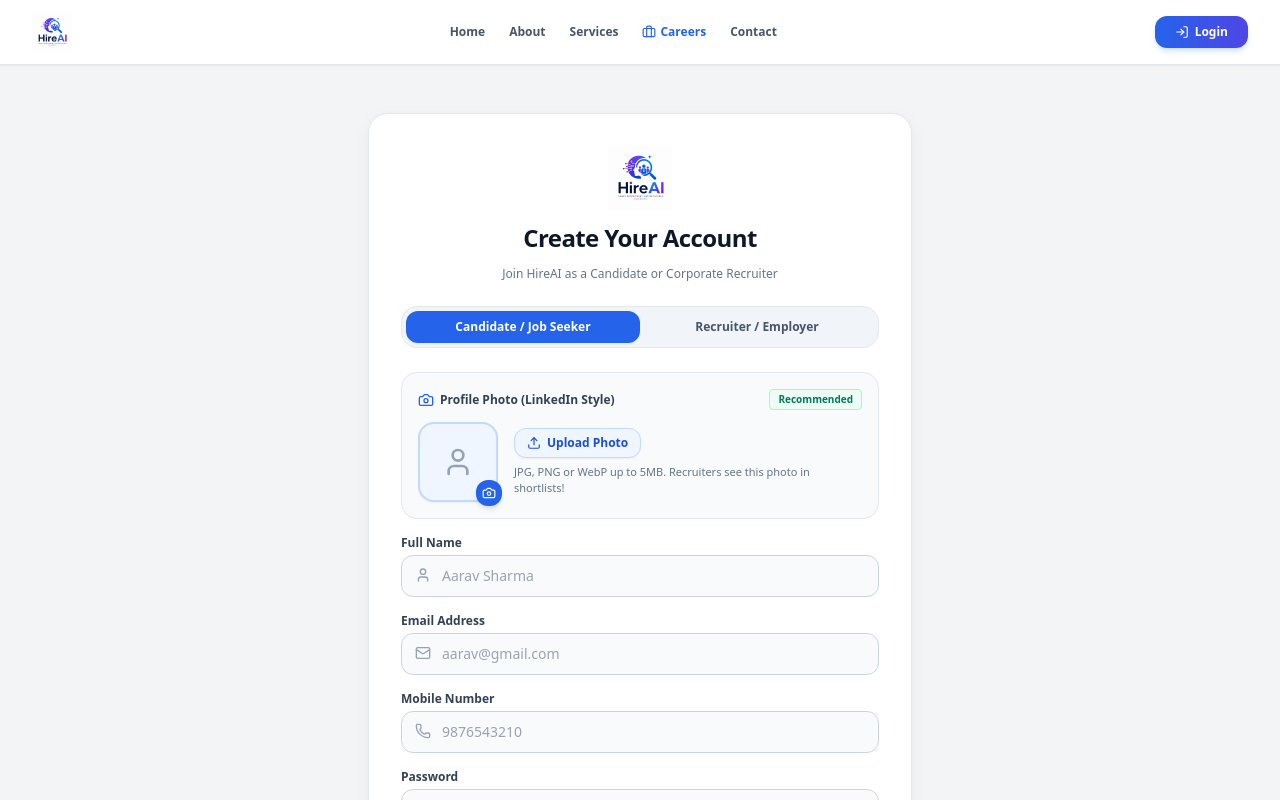
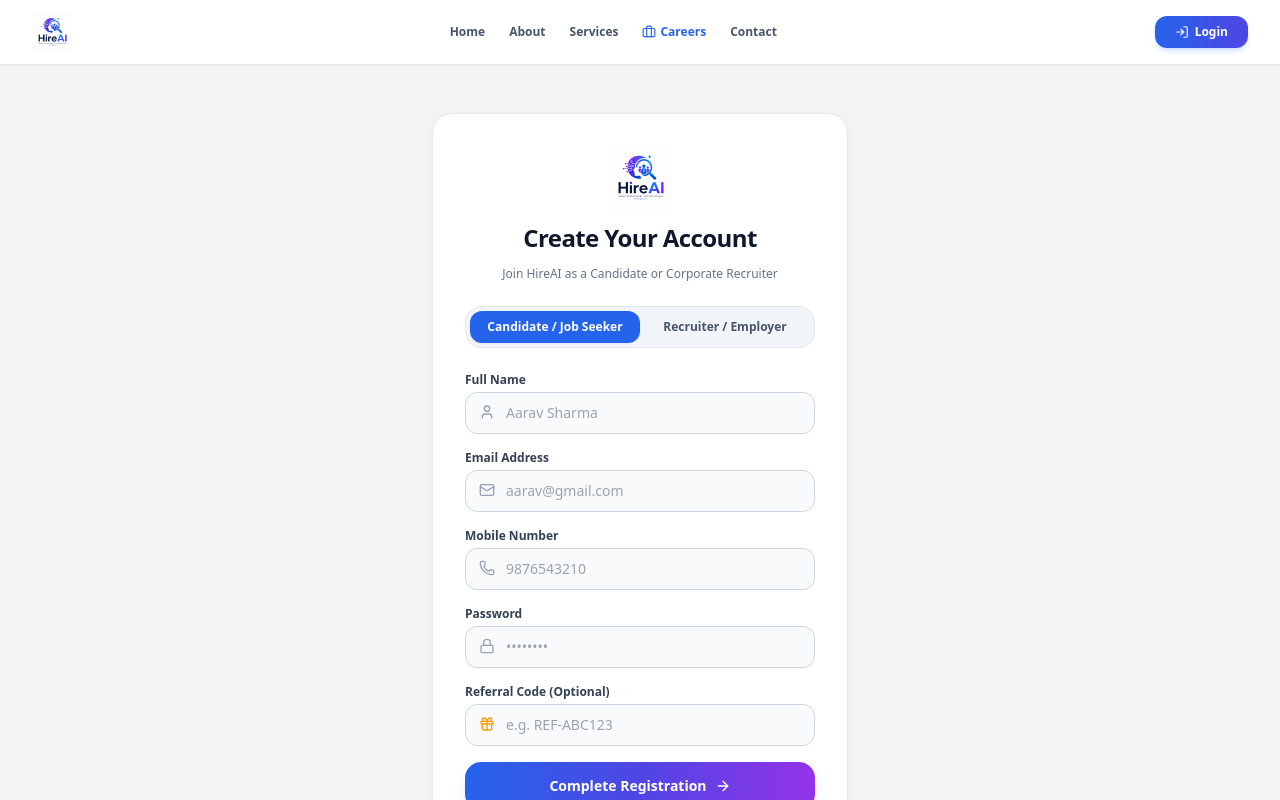
Before and after one commit to jonathpriya/HireAI, a React (Vite) app in the folder frontend/: page /register in a window 1280 px wide. Shown: the top 800 px of the page. Built offline with nearby package versions, Linux system fonts and the light colour scheme.

Commit message:
Clean up Register page: remove profile photo upload box from signup form for a standard clean registration flow

```diff
--- a/frontend/src/pages/public/Register.jsx
+++ b/frontend/src/pages/public/Register.jsx
@@ -1,57 +1,24 @@
 import React, { useState } from 'react';
 import { Link, useNavigate, useSearchParams } from 'react-router-dom';
 import { useAuth } from '../../context/AuthContext';
-import API from '../../services/api';
-import {
-  Sparkles, User, Mail, Lock, Phone, Building, Globe, AlertCircle,
-  ArrowRight, Gift, Camera, Upload, Trash2, RefreshCw, CheckCircle2, Image as ImageIcon
-} from 'lucide-react';
+import { Mail, Lock, User, Building, Globe, Phone, Gift, AlertCircle, ArrowRight } from 'lucide-react';
 
 export default function Register() {
-  const [searchParams] = useSearchParams();
-  const initialRole = searchParams.get('role') || 'candidate';
-  const initialRef = searchParams.get('ref') || '';
-
-  const [role, setRole] = useState(initialRole);
+  const [role, setRole] = useState('candidate');
   const [fullName, setFullName] = useState('');
   const [email, setEmail] = useState('');
   const [mobile, setMobile] = useState('');
   const [password, setPassword] = useState('');
   const [companyName, setCompanyName] = useState('');
   const [website, setWebsite] = useState('');
-  const [referralCode, setReferralCode] = useState(initialRef);
-
-  // Profile Picture state for candidates
-  const [photoFile, setPhotoFile] = useState(null);
-  const [photoPreview, setPhotoPreview] = useState(null);
+  const [referralCode, setReferralCode] = useState('');
 
   const [error, setError] = useState('');
   const [loading, setLoading] = useState(false);
 
-  const { register, updateUser } = useAuth();
+  const { register } = useAuth();
   const navigate = useNavigate();
-
-  const handlePhotoSelect = (e) => {
-    const file = e.target.files[0];
-    if (!file) return;
-
-    if (file.size > 5 * 1024 * 1024) {
-      setError('Profile image must be less than 5MB.');
-      return;
-    }
-
-    setPhotoFile(file);
-    setPhotoPreview(URL.createObjectURL(file));
-    setError('');
-  };
-
-  const handleRemovePhoto = () => {
-    setPhotoFile(null);
-    if (photoPreview) {
-      URL.revokeObjectURL(photoPreview);
-    }
-    setPhotoPreview(null);
-  };
+  const [searchParams] = useSearchParams();
 
   const handleSubmit = async (e) => {
     e.preventDefault();
@@ -71,22 +38,6 @@ export default function Register() {
 
       const data = await register(payload);
 
-      // If candidate uploaded a photo during signup, upload it immediately
-      if (role === 'candidate' && photoFile) {
-        try {
-          const formData = new FormData();
-          formData.append('file', photoFile);
-          const picRes = await API.post('/candidate/profile-picture', formData, {
-            headers: { 'Content-Type': 'multipart/form-data' }
-          });
-          if (updateUser && picRes.data.profile_pic_url) {
-            updateUser({ profile_pic_url: picRes.data.profile_pic_url });
-          }
-        } catch (picErr) {
-          console.error("Profile picture upload warning:", picErr);
-        }
-      }
-
       const jobId = searchParams.get('job_id');
       if (data.role === 'recruiter') {
         navigate('/recruiter/dashboard');
@@ -104,10 +55,10 @@ export default function Register() {
   };
 
   return (
-    <div className="max-w-xl mx-auto px-4 py-12">
-      <div className="glass-card p-8 rounded-3xl space-y-6 bg-white border border-slate-200 shadow-sm">
+    <div className="max-w-md mx-auto px-4 py-12">
+      <div className="glass-card p-8 rounded-3xl space-y-6 bg-white border border-slate-200 shadow-xl">
 
-        {/* Top Header */}
+        {/* Top Header Logo & Title */}
         <div className="text-center space-y-3">
           <img src="/images/logo.png" alt="HireAI Logo" className="h-16 w-auto mx-auto object-contain" />
           <h1 className="text-2xl font-black text-slate-900 tracking-tight">Create Your Account</h1>
@@ -133,89 +84,13 @@ export default function Register() {
         </div>
 
         {error && (
-          <div className="p-3.5 rounded-xl bg-rose-50 border border-rose-200 text-rose-700 text-xs font-bold flex items-center gap-2">
-            <AlertCircle className="w-4 h-4 shrink-0" />
+          <div className="p-3.5 rounded-2xl bg-rose-50 border border-rose-200 text-rose-700 text-xs font-bold flex items-center gap-2">
+            <AlertCircle className="w-4 h-4 shrink-0 text-rose-600" />
             <span>{error}</span>
           </div>
         )}
 
         <form onSubmit={handleSubmit} className="space-y-4">
-
-          {/* ── 📸 Candidate Profile Picture Upload (LinkedIn Style) ── */}
-          {role === 'candidate' && (
-            <div className="p-4 rounded-2xl bg-slate-50 border border-slate-200 space-y-3">
-              <div className="flex items-center justify-between">
-                <label className="block text-xs font-bold text-slate-700 flex items-center gap-1.5">
-                  <Camera className="w-4 h-4 text-blue-600" />
-                  Profile Photo (LinkedIn Style)
-                </label>
-                <span className="text-[10px] font-bold text-emerald-700 bg-emerald-50 px-2 py-0.5 rounded border border-emerald-200">
-                  Recommended
-                </span>
-              </div>
-
-              <div className="flex items-center gap-4">
-                {/* Avatar Preview */}
-                <div className="relative group shrink-0">
-                  <div className="w-16 h-16 sm:w-20 sm:h-20 rounded-2xl bg-blue-50 border-2 border-blue-200 overflow-hidden flex items-center justify-center text-blue-600 shadow-sm">
-                    {photoPreview ? (
-                      <img
-                        src={photoPreview}
-                        alt="Profile Preview"
-                        className="w-full h-full object-cover"
-                      />
-                    ) : (
-                      <User className="w-8 h-8 text-slate-400" />
-                    )}
-                  </div>
-
-                  {/* Camera icon trigger */}
-                  <label
-                    className="absolute -bottom-1 -right-1 p-1.5 rounded-xl bg-blue-600 hover:bg-blue-700 text-white cursor-pointer shadow-md transition transform hover:scale-110"
-                    title="Choose Photo"
-                  >
-                    <Camera className="w-3.5 h-3.5" />
-                    <input
-                      type="file"
-                      accept="image/png, image/jpeg, image/jpg, image/webp"
-                      onChange={handlePhotoSelect}
-                      className="hidden"
-                    />
-                  </label>
-                </div>
-
-                {/* Photo Actions & Guidance */}
-                <div className="space-y-1.5 flex-1">
-                  <div className="flex flex-wrap items-center gap-2">
-                    <label className="px-3 py-1.5 rounded-xl bg-blue-50 hover:bg-blue-100 border border-blue-200 text-blue-700 text-xs font-bold flex items-center gap-1.5 cursor-pointer transition shadow-sm">
-                      <Upload className="w-3.5 h-3.5" />
-                      <span>{photoPreview ? 'Change Photo' : 'Upload Photo'}</span>
-                      <input
-                        type="file"
-                        accept="image/png, image/jpeg, image/jpg, image/webp"
-                        onChange={handlePhotoSelect}
-                        className="hidden"
-                      />
-                    </label>
-
-                    {photoPreview && (
-                      <button
-                        type="button"
-                        onClick={handleRemovePhoto}
-                        className="px-3 py-1.5 rounded-xl bg-rose-50 hover:bg-rose-100 border border-rose-200 text-rose-700 text-xs font-bold flex items-center gap-1 transition"
-                      >
-                        <Trash2 className="w-3.5 h-3.5" />
-                        <span>Remove</span>
-                      </button>
-                    )}
-                  </div>
-                  <p className="text-[11px] text-slate-500 font-medium">
-                    JPG, PNG or WebP up to 5MB. Recruiters see this photo in shortlists!
-                  </p>
-                </div>
-              </div>
-            </div>
-          )}
 
           <div>
             <label htmlFor="reg-fullname" className="block text-xs font-bold text-slate-700 mb-1">Full Name</label>
@@ -230,7 +105,7 @@ export default function Register() {
                 value={fullName}
                 onChange={(e) => setFullName(e.target.value)}
                 placeholder={role === 'recruiter' ? 'Preethi Sharma' : 'Aarav Sharma'}
-                className="w-full bg-slate-50 border border-slate-300 rounded-xl pl-10 pr-4 py-2.5 text-sm text-slate-900 focus:bg-white focus:border-blue-600 focus:ring-2 focus:ring-blue-100 outline-none"
+                className="w-full bg-slate-50 border border-slate-300 rounded-xl pl-10 pr-4 py-2.5 text-sm text-slate-900 focus:bg-white focus:border-blue-600 focus:ring-2 focus:ring-blue-100 outline-none transition"
               />
             </div>
           </div>
@@ -250,7 +125,7 @@ export default function Register() {
                 value={email}
                 onChange={(e) => setEmail(e.target.value)}
                 placeholder={role === 'recruiter' ? 'recruiter@techcorp.com' : 'aarav@gmail.com'}
-                className="w-full bg-slate-50 border border-slate-300 rounded-xl pl-10 pr-4 py-2.5 text-sm text-slate-900 focus:bg-white focus:border-blue-600 focus:ring-2 focus:ring-blue-100 outline-none"
+                className="w-full bg-slate-50 border border-slate-300 rounded-xl pl-10 pr-4 py-2.5 text-sm text-slate-900 focus:bg-white focus:border-blue-600 focus:ring-2 focus:ring-blue-100 outline-none transition"
               />
             </div>
             {role === 'recruiter' && (
@@ -273,7 +148,7 @@ export default function Register() {
                 value={mobile}
                 onChange={(e) => setMobile(e.target.value)}
                 placeholder="9876543210"
-                className="w-full bg-slate-50 border border-slate-300 rounded-xl pl-10 pr-4 py-2.5 text-sm text-slate-900 focus:bg-white focus:border-blue-600 focus:ring-2 focus:ring-blue-100 outline-none"
+                className="w-full bg-slate-50 border border-slate-300 rounded-xl pl-10 pr-4 py-2.5 text-sm text-slate-900 focus:bg-white focus:border-blue-600 focus:ring-2 focus:ring-blue-100 outline-none transition"
               />
             </div>
           </div>
@@ -293,7 +168,7 @@ export default function Register() {
                     value={companyName}
                     onChange={(e) => setCompanyName(e.target.value)}
                     placeholder="TechCorp Solutions"
-                    className="w-full bg-slate-50 border border-slate-300 rounded-xl pl-10 pr-4 py-2.5 text-sm text-slate-900 focus:bg-white focus:border-blue-600 focus:ring-2 focus:ring-blue-100 outline-none"
+                    className="w-full bg-slate-50 border border-slate-300 rounded-xl pl-10 pr-4 py-2.5 text-sm text-slate-900 focus:bg-white focus:border-blue-600 focus:ring-2 focus:ring-blue-100 outline-none transition"
                   />
                 </div>
               </div>
@@ -311,7 +186,7 @@ export default function Register() {
                     value={website}
                     onChange={(e) => setWebsite(e.target.value)}
                     placeholder="https://techcorp.com"
-                    className="w-full bg-slate-50 border border-slate-300 rounded-xl pl-10 pr-4 py-2.5 text-sm text-slate-900 focus:bg-white focus:border-blue-600 focus:ring-2 focus:ring-blue-100 outline-none"
+                    className="w-full bg-slate-50 border border-slate-300 rounded-xl pl-10 pr-4 py-2.5 text-sm text-slate-900 focus:bg-white focus:border-blue-600 focus:ring-2 focus:ring-blue-100 outline-none transition"
                   />
                 </div>
               </div>
@@ -331,7 +206,7 @@ export default function Register() {
                 value={password}
                 onChange={(e) => setPassword(e.target.value)}
                 placeholder="••••••••"
-                className="w-full bg-slate-50 border border-slate-300 rounded-xl pl-10 pr-4 py-2.5 text-sm text-slate-900 focus:bg-white focus:border-blue-600 focus:ring-2 focus:ring-blue-100 outline-none"
+                className="w-full bg-slate-50 border border-slate-300 rounded-xl pl-10 pr-4 py-2.5 text-sm text-slate-900 focus:bg-white focus:border-blue-600 focus:ring-2 focus:ring-blue-100 outline-none transition"
               />
             </div>
           </div>
@@ -347,25 +222,22 @@ export default function Register() {
                 value={referralCode}
                 onChange={(e) => setReferralCode(e.target.value)}
                 placeholder="e.g. REF-ABC123"
-                className="w-full bg-slate-50 border border-slate-300 rounded-xl pl-10 pr-4 py-2.5 text-sm text-slate-900 focus:bg-white focus:border-blue-600 focus:ring-2 focus:ring-blue-100 outline-none"
+                className="w-full bg-slate-50 border border-slate-300 rounded-xl pl-10 pr-4 py-2.5 text-sm text-slate-900 focus:bg-white focus:border-blue-600 focus:ring-2 focus:ring-blue-100 outline-none transition"
               />
             </div>
-            <p className="text-[11px] text-slate-500 mt-1 font-medium">
-              Enter a friend's referral code to get bonus starter credits!
-            </p>
           </div>
 
           <button
             type="submit"
             disabled={loading}
-            className="w-full py-3.5 rounded-xl bg-gradient-to-r from-blue-600 to-indigo-600 hover:from-blue-700 hover:to-indigo-700 text-white font-extrabold text-sm shadow-md shadow-blue-500/20 transition flex items-center justify-center gap-2 disabled:opacity-50 hover:scale-[1.01]"
+            className="w-full py-3.5 rounded-2xl bg-gradient-to-r from-blue-600 via-indigo-600 to-purple-600 hover:from-blue-700 hover:to-purple-700 text-white font-extrabold text-sm shadow-lg shadow-blue-500/20 transition flex items-center justify-center gap-2 disabled:opacity-50 hover:scale-[1.01]"
           >
             <span>{loading ? 'Creating Account...' : 'Complete Registration'}</span>
             <ArrowRight className="w-4 h-4" />
           </button>
         </form>
 
-        <div className="text-center pt-2 border-t border-slate-100 text-xs text-slate-500 font-medium">
+        <div className="text-center pt-4 border-t border-slate-200 text-xs text-slate-500 font-medium">
           Already registered?{' '}
           <Link to="/login" className="text-blue-600 hover:underline font-bold">
             Sign In
```
